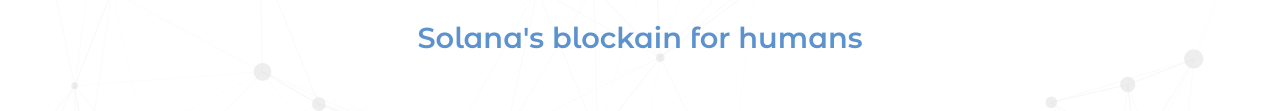
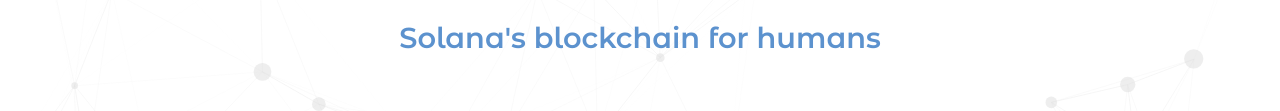
Before and after one commit to aeminium-labs/GraphQLana, a website: page website/index.html in a window 1280 px wide. Shown: the part 292-403 px from the top of the page. Drawn offline with nearby package versions, Linux system fonts and the light colour scheme.

Commit message:
Fix typoe

```diff
--- a/website/index.html
+++ b/website/index.html
@@ -61,7 +61,7 @@
                             class="logo"
                         />
                     </h1>
-                    <h2>Solana's blockain for humans</h2>
+                    <h2>Solana's blockchain for humans</h2>
                 </header>
                 <div class="actions">
                     <a
```
